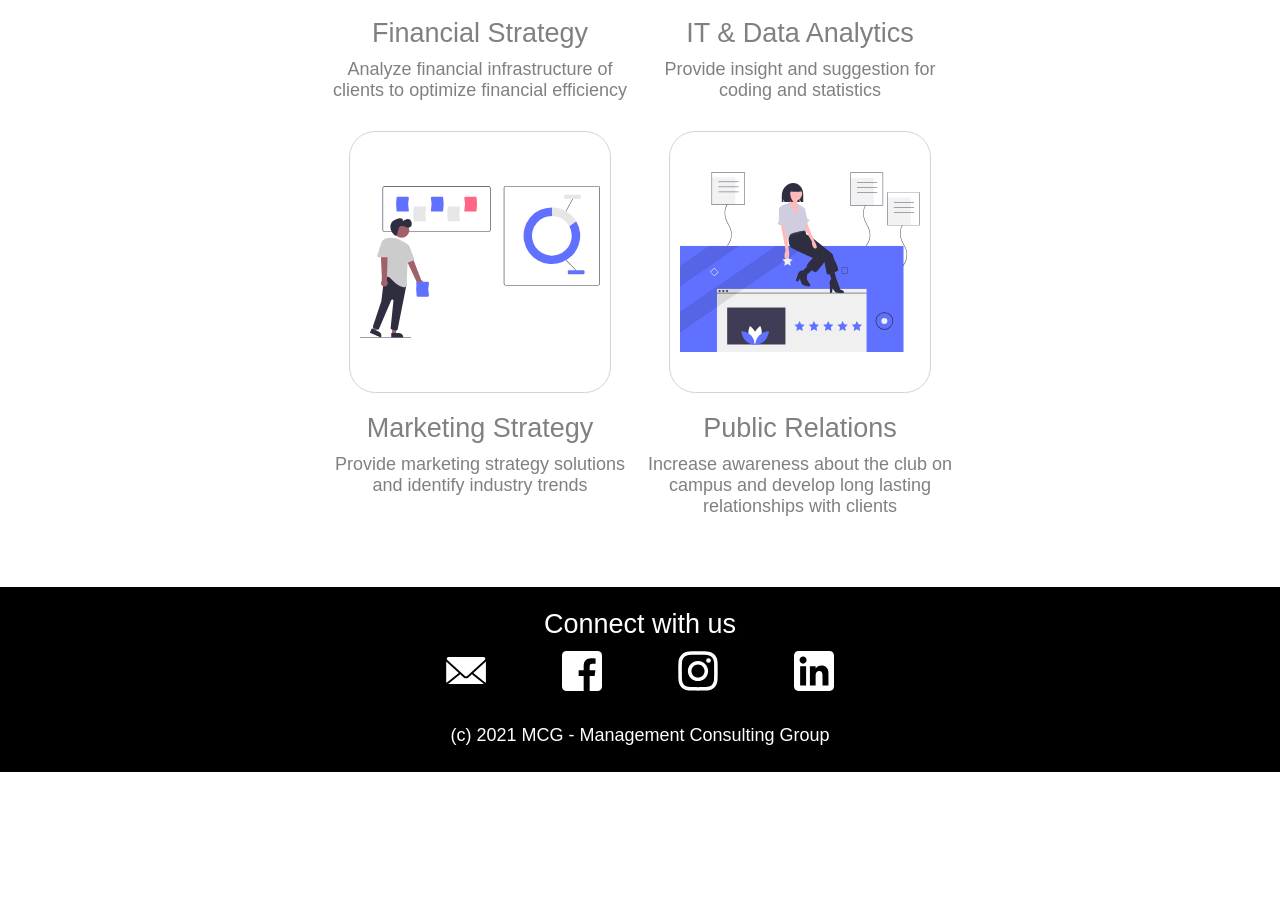
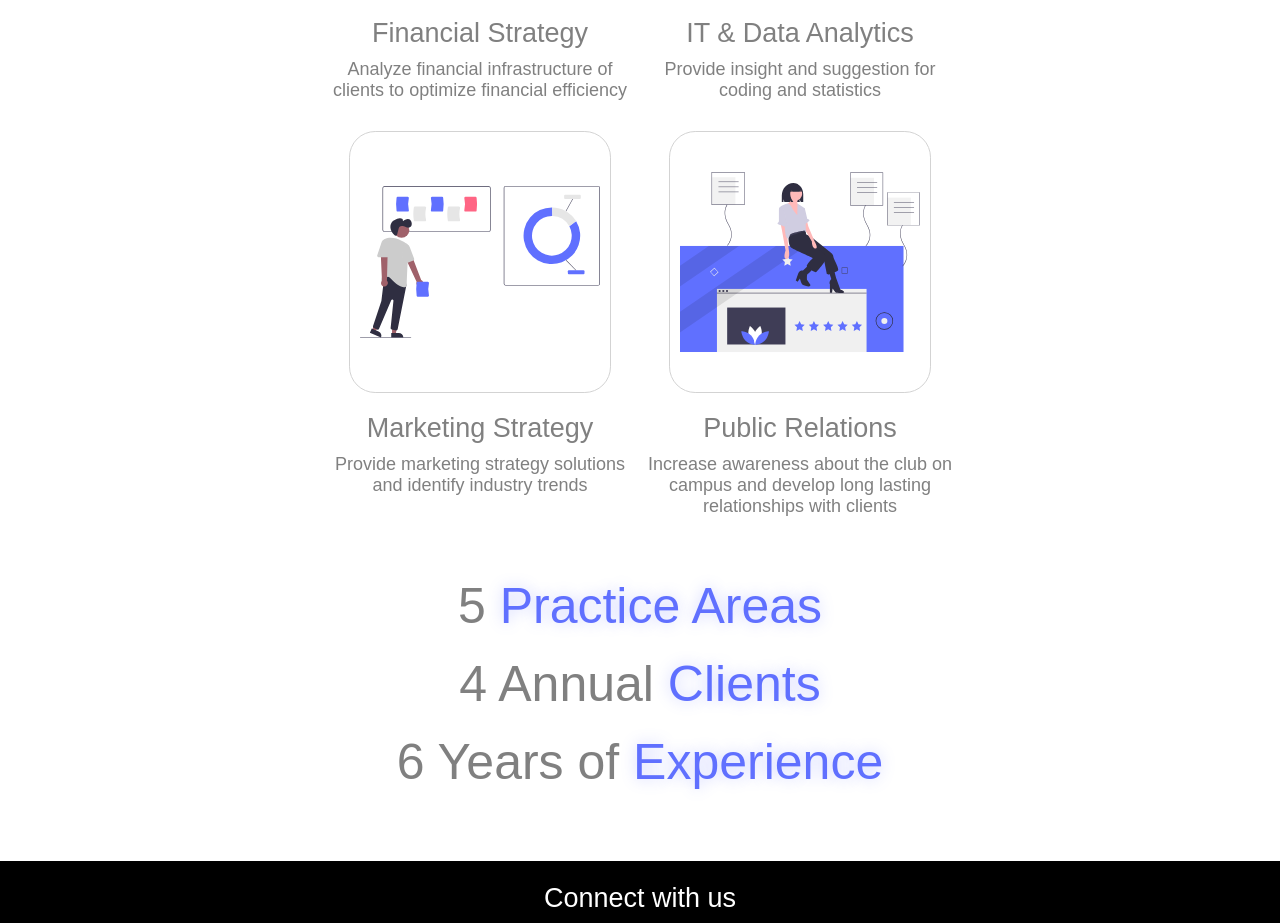
Before and after one commit to HarryZ7G/MCG-Site, a React (Create React App) app: page / in a window 1280 px wide. Shown: the part 1342-2265 px from the top of the page. Before the commit the page ends 2114 px from the top, so only its background shows below. Built offline with nearby package versions, Linux system fonts and the light colour scheme.

Commit message:
Added more content to Home

```diff
--- a/public/index.html
+++ b/public/index.html
@@ -1,5 +1,11 @@
 <!DOCTYPE html>
 <html lang="en">
+  <script>
+    var host = "www.utscmcg.com" || "utscncg.com";
+    if ((host == window.location.host) && (window.location.protocol != "https:")){
+    window.location.protocol = "https";
+    }
+  </script>
   <head>
     <meta charset="utf-8" />
     <link rel="icon" href="%PUBLIC_URL%/favicon.ico" />
--- a/src/components/LandingScreen/LandingScreen.css
+++ /dev/null
@@ -1,28 +0,0 @@
-.landing-screen {
-  display: flex;
-  height: 800px;
-  width: 100%;
-  flex-direction: column;
-  /* background: rgb(95,214,181);
-  background: linear-gradient(30deg, rgba(95,214,181,1) 0%, rgba(103,109,240,1) 100%); */
-  padding-top: 100px;
-}
-
-.landing-screen h1 {
-  font-size: min(50px, 4.5vw);
-  font-family: Arial, Helvetica, sans-serif;
-  font-weight: 200;
-}
-
-.landing-title {
-  margin: 275px 0 0 min(150px, 5vw);
-  width: min(900px, 90vw);
-}
-
-.landing-screen h2 {
-  margin: min(30px, 3vw) 0 0 min(150px, 5vw);
-  width: min(800px, 80vw);
-  font-size: min(25px, 2.5vw);
-  font-family: Arial, Helvetica, sans-serif;
-  font-weight: 200;
-}
--- a/src/components/LandingScreen/LandingScreen.js
+++ /dev/null
@@ -1,19 +0,0 @@
-import React from 'react';
-import './LandingScreen.css';
-
-function LandingScreen(props) {
-  return (
-    <div className="landing-screen">
-      {/* <h1 className="landing-title white-font"> */}
-      <h1 className="landing-title animate__animated animate__fadeIn animate__delay-05s">
-        Making <mark className="purple">meaningful impacts</mark> in the community — one consultation at a time
-      </h1>
-      {/* <h2 className="white-font"> */}
-      <h2 className="animate__animated animate__fadeIn animate__delay-05s">
-        We are University of Toronto Scarborough’s premier consulting group.
-      </h2>
-    </div>
-  )
-}
-
-export default React.memo(LandingScreen);
--- a/src/components/Services/ServiceElement/ServiceElement.css
+++ b/src/components/ServiceElement/ServiceElement.css
@@ -1,6 +1,5 @@
 .service-element {
   width: min(320px, 80vw);
-  /* margin-top: 80px; */
   margin-top: 30px;
   display: flex;
   flex-direction: column;
@@ -18,7 +17,6 @@
   border-width: 1px;
   background-color: white;
   padding: 10px;
-  /* background-color: lightgray; */
 }
 
 .service-title {
--- a/src/components/Services/Service.css
+++ /dev/null
@@ -1,42 +0,0 @@
-.service-blur {
-  display: flex;
-  justify-content: center;
-  width: 100%;
-  padding: 60px 0 70px 0;
-  backdrop-filter: blur(7px);
-  border-radius: 20px 20px 0 0;
-}
-
-.service-container {
-  width: min(1300px, 90%);
-  display: flex;
-  flex-direction: column;
-  align-items: center;
-}
-
-@media screen and (max-width: 1350px) {
-  .service-block {
-    margin-top: 30px;
-    display: flex;
-    width: fill;
-    flex-direction: column;
-    align-items: center;
-  }
-
-  @media screen and (max-width: 650px) {
-    .service-row {
-      display: flex;
-      flex-direction: column;
-    }
-  }
-}
-
-@media screen and (min-width: 1350px) {
-  .service-block {
-    margin-top: 30px;
-    display: flex;
-    width: fill;
-    flex-direction: row;
-    justify-content: center;
-  }
-}
--- a/src/components/Services/Service.js
+++ /dev/null
@@ -1,51 +0,0 @@
-import React from "react";
-import "./Service.css";
-
-// Media
-import Finance from "../../media/Finance.svg";
-import IT from "../../media/Programmer.svg";
-import Marketing from "../../media/Marketing.svg";
-import PR from "../../media/Feedback.svg";
-
-// Components
-import ServiceElement from "./ServiceElement/ServiceElement";
-
-function Service(props) {
-  return (
-    <div className="service-blur animate__animated animate__fadeIn animate__delay-05s">
-      <div className="service-container">
-        <h1 className="purple-font animate__animated animate__fadeIn animate__delay-1s">
-          Services
-        </h1>
-        <div className="service-block animate__animated animate__fadeIn animate__delay-1s">
-          <div className="service-row">
-            <ServiceElement
-              title="Financial Strategy"
-              description="Analyze financial infrastructure of clients to optimize financial efficiency"
-              image={Finance}
-            />
-            <ServiceElement
-              title="IT & Data Analytics"
-              description="Provide insight and suggestion for coding and statistics"
-              image={IT}
-            />
-          </div>
-          <div className="service-row">
-            <ServiceElement
-              title="Marketing Strategy"
-              description="Provide marketing strategy solutions and identify industry trends"
-              image={Marketing}
-            />
-            <ServiceElement
-              title="Public Relations"
-              description="Increase awareness about the club on campus and develop long lasting relationships with clients"
-              image={PR}
-            />
-          </div>
-        </div>
-      </div>
-    </div>
-  );
-}
-
-export default React.memo(Service);
--- a/src/pages/Home/Home.css
+++ b/src/pages/Home/Home.css
@@ -7,3 +7,94 @@
   min-height: 100vh;
   overflow-y: hidden;
 }
+
+.landing-screen {
+  display: flex;
+  height: 800px;
+  width: 100%;
+  flex-direction: column;
+  padding-top: 100px;
+}
+
+.landing-screen h1 {
+  font-size: min(50px, 4.5vw);
+  font-family: Arial, Helvetica, sans-serif;
+  font-weight: 200;
+}
+
+.landing-title {
+  margin: 275px 0 0 min(150px, 5vw);
+  width: min(900px, 90vw);
+}
+
+.landing-screen h2 {
+  margin: min(30px, 3vw) 0 0 min(150px, 5vw);
+  width: min(800px, 80vw);
+  font-size: min(25px, 2.5vw);
+  font-family: Arial, Helvetica, sans-serif;
+  font-weight: 200;
+}
+
+.service-blur {
+  display: flex;
+  flex-direction: column;
+  align-items: center;
+  width: 100%;
+  padding: 60px 0 70px 0;
+  backdrop-filter: blur(7px);
+  border-radius: 20px 20px 0 0;
+}
+
+.service-container {
+  width: min(1300px, 90%);
+  display: flex;
+  flex-direction: column;
+  align-items: center;
+}
+
+@media screen and (max-width: 1350px) {
+  .service-block {
+    margin-top: 30px;
+    display: flex;
+    width: fill;
+    flex-direction: column;
+    align-items: center;
+  }
+
+  @media screen and (max-width: 650px) {
+    .service-row {
+      display: flex;
+      flex-direction: column;
+    }
+  }
+}
+
+@media screen and (min-width: 1350px) {
+  .service-block {
+    margin-top: 30px;
+    display: flex;
+    width: fill;
+    flex-direction: row;
+    justify-content: center;
+  }
+}
+
+.landing-words {
+  width: min(1500px, 90%);
+  display: flex;
+  justify-content: space-between;
+  margin-top: 60px;
+  color: grey;
+}
+
+.landing-words h1 {
+  font-size: min(50px, 8.5vw);
+}
+
+@media screen and (max-width: 1650px) {
+  .landing-words {
+    flex-direction: column;
+    align-items: center;
+    gap: 20px
+  }
+}
--- a/src/pages/Home/Home.js
+++ b/src/pages/Home/Home.js
@@ -1,11 +1,16 @@
 import React from 'react';
 import './Home.css';
+
+// Media
+import Finance from "../../media/Finance.svg";
+import IT from "../../media/Programmer.svg";
+import Marketing from "../../media/Marketing.svg";
+import PR from "../../media/Feedback.svg";
 
 // Components
 import Background from '../../components/Background/Background.js';
 import TopBar from '../../components/TopBar/TopBar.js';
-import LandingScreen from '../../components/LandingScreen/LandingScreen.js';
-import Service from '../../components/Services/Service';
+import ServiceElement from '../../components/ServiceElement/ServiceElement.js';
 import Footer from '../../components/Footer/Footer';
 
 function Home(props) {
@@ -13,8 +18,56 @@ function Home(props) {
     <div className="root">
       <Background/>
       <TopBar/>
-      <LandingScreen/>
-      <Service/>
+
+      <div className="landing-screen">
+        <h1 className="landing-title animate__animated animate__fadeIn animate__delay-05s">
+          Making <mark className="purple">meaningful impacts</mark> in the community — one consultation at a time
+        </h1>
+        <h2 className="animate__animated animate__fadeIn animate__delay-05s">
+          We are University of Toronto Scarborough’s premier consulting group.
+        </h2>
+      </div>
+
+      <div className="service-blur animate__animated animate__fadeIn animate__delay-05s">
+        <div className="service-container">
+          <h1 className="purple-font animate__animated animate__fadeIn animate__delay-1s">
+            Services
+          </h1>
+          <div className="service-block animate__animated animate__fadeIn animate__delay-1s">
+            <div className="service-row">
+              <ServiceElement
+                title="Financial Strategy"
+                description="Analyze financial infrastructure of clients to optimize financial efficiency"
+                image={Finance}
+              />
+              <ServiceElement
+                title="IT & Data Analytics"
+                description="Provide insight and suggestion for coding and statistics"
+                image={IT}
+              />
+            </div>
+            <div className="service-row">
+              <ServiceElement
+                title="Marketing Strategy"
+                description="Provide marketing strategy solutions and identify industry trends"
+                image={Marketing}
+              />
+              <ServiceElement
+                title="Public Relations"
+                description="Increase awareness about the club on campus and develop long lasting relationships with clients"
+                image={PR}
+              />
+            </div>
+          </div>
+        </div>
+
+        <div className="landing-words">
+          <h1>5 <mark className="purple">Practice Areas</mark></h1>
+          <h1>4 Annual <mark className="purple">Clients</mark></h1>
+          <h1>6 Years of <mark className="purple">Experience</mark></h1>
+        </div>
+      </div>
+
       <Footer/>
     </div>
   )
```
Also changed, not shown: src/components/ServiceElement/ServiceElement.js (renamed from src/components/Services/ServiceElement/ServiceElement.js).
